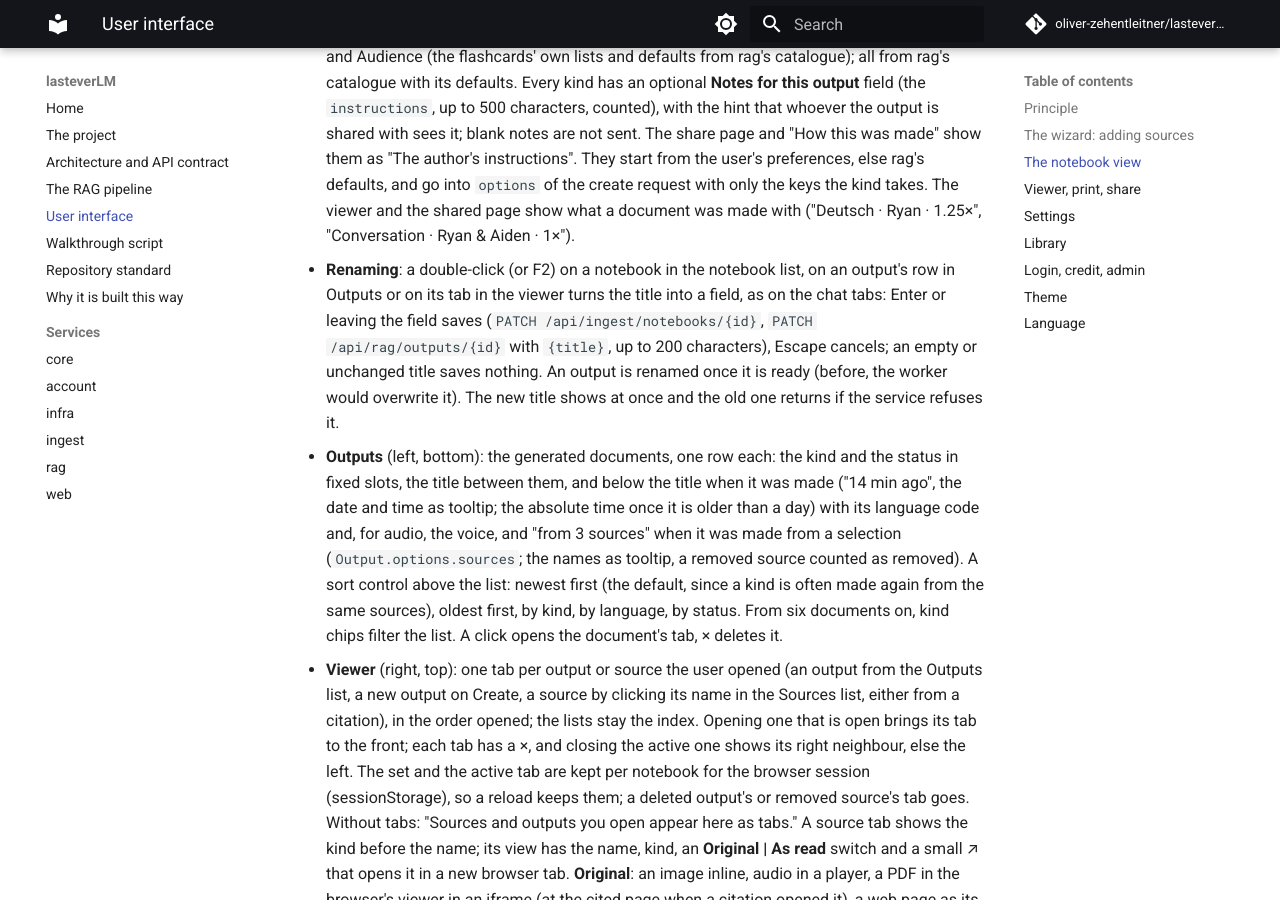
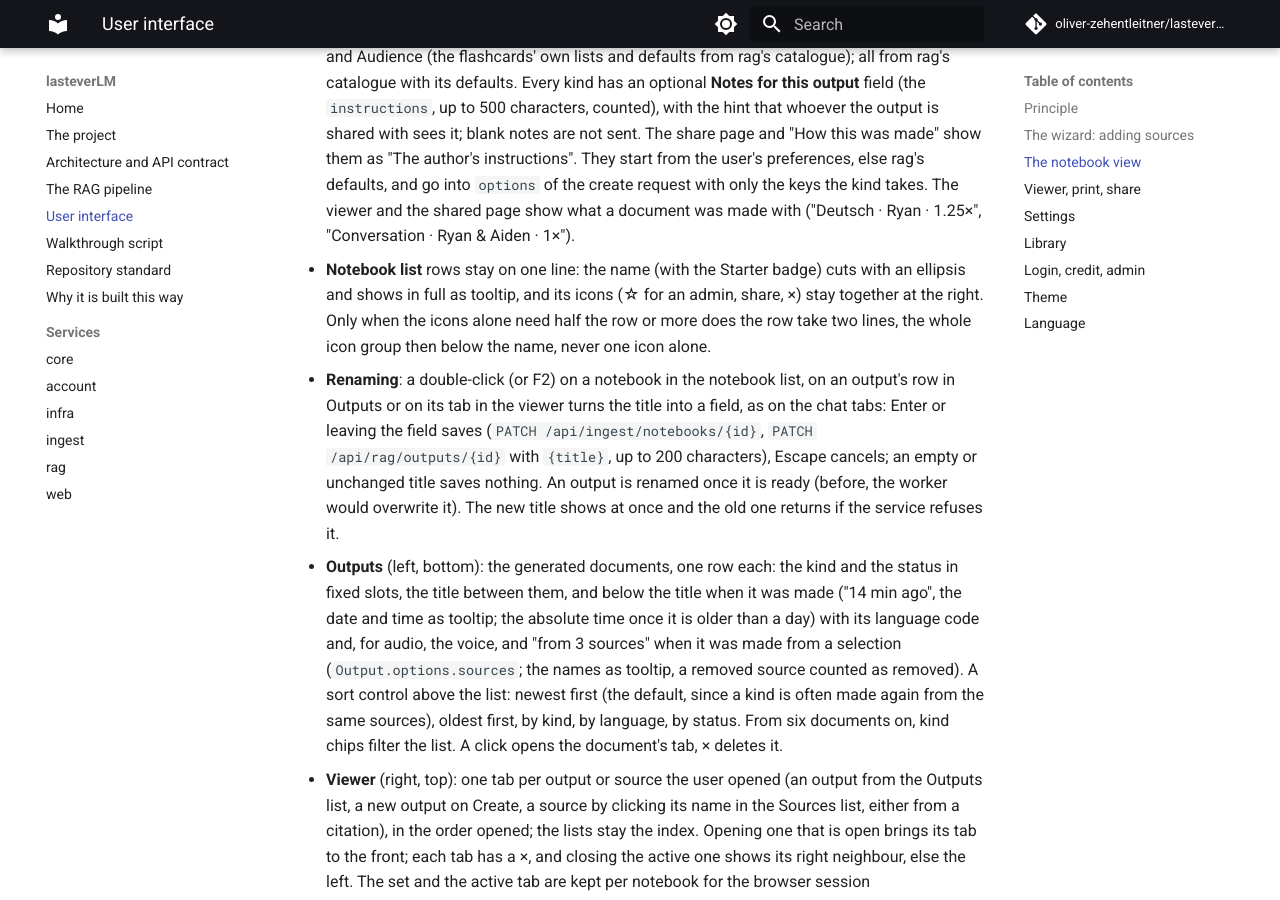
Before and after one commit to oliver-zehentleitner-aigent/lasteverLM, an MkDocs documentation site: the page built from docs/ui.md, in a window 1280 px wide and 900 px high, scrolled down 2847 px. Built offline with MkDocs 1.6.1 and Material for MkDocs 9.7.7, drawn with Linux system fonts in a browser that asks for light colours; comment, search, counter and statistics services are not loaded.

Commit message:
web: a notebook row stays on one line; its icons move only together

```diff
--- a/docs/ui.md
+++ b/docs/ui.md
@@ -157,6 +157,11 @@
   create request with only the keys the kind takes. The viewer and the
   shared page show what a document was made with ("Deutsch · Ryan ·
   1.25×", "Conversation · Ryan & Aiden · 1×").
+- **Notebook list** rows stay on one line: the name (with the Starter
+  badge) cuts with an ellipsis and shows in full as tooltip, and its
+  icons (☆ for an admin, share, ×) stay together at the right. Only when
+  the icons alone need half the row or more does the row take two
+  lines, the whole icon group then below the name, never one icon alone.
 - **Renaming**: a double-click (or F2) on a notebook in the notebook
   list, on an output's row in Outputs or on its tab in the viewer turns
   the title into a field, as on the chat tabs: Enter or leaving the
```
Also changed, not shown: web/CHANGELOG.md (+4 -0 lines), web/src/components/NotebookList.tsx (+7 -2 lines), web/src/styles.css (+7 -0 lines).
